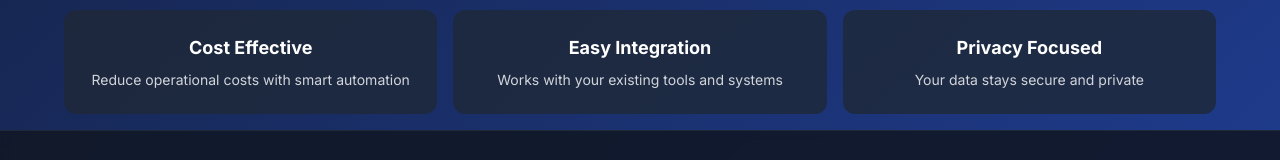
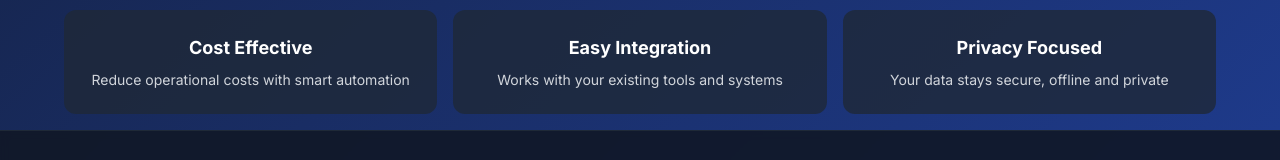
Before and after one commit to banditofsmoke/testsite2, a Next.js app: page /products in a window 1280 px wide. Shown: the part 1142-1302 px from the top of the page. Built offline with nearby package versions, Linux system fonts and the light colour scheme.

Commit message:
Update page.tsx

```diff
--- a/app/products/page.tsx
+++ b/app/products/page.tsx
@@ -45,7 +45,7 @@ const productInfo = {
     },
     {
       title: 'Privacy Focused',
-      description: 'Your data stays secure and private'
+      description: 'Your data stays secure, offline and private'
     }
   ]
 }
```
